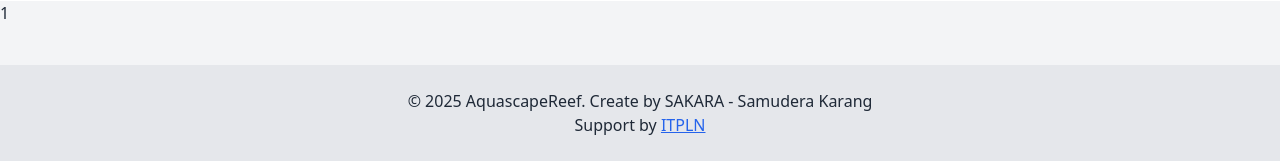
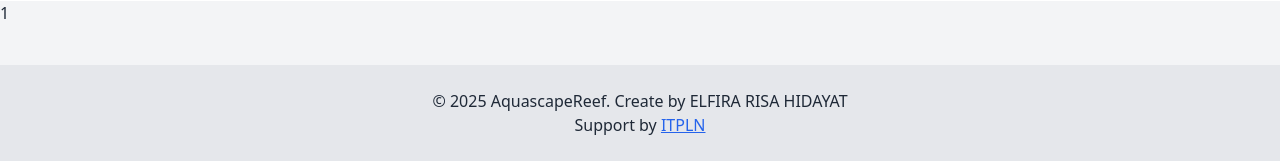
Before and after one commit to risaelfira/AquascapeReef, a PHP site: the page made by index.php in a window 1280 px wide. Shown: the part 3404-3565 px from the top of the page. Run offline with PHP 8.4, Linux system fonts and the light colour scheme; some libraries are stand-ins or nearby versions.

Commit message:
Update footer copyright information and creator name

```diff
--- a/_layout_footer.php
+++ b/_layout_footer.php
@@ -1,4 +1,4 @@
   <footer class="text-center py-6 bg-gray-200 mt-10">
-    <p>&copy; 2025 AquascapeReef. Create by SAKARA - Samudera Karang</p>
+    <p>&copy; 2025 AquascapeReef. Create by ELFIRA RISA HIDAYAT</p>
     <p>Support by <a href="https://itpln.ac.id/" class="underline text-blue-600 hover:text-blue-800" target="_blank" rel="noopener noreferrer">ITPLN</a></p>
   </footer>
```
